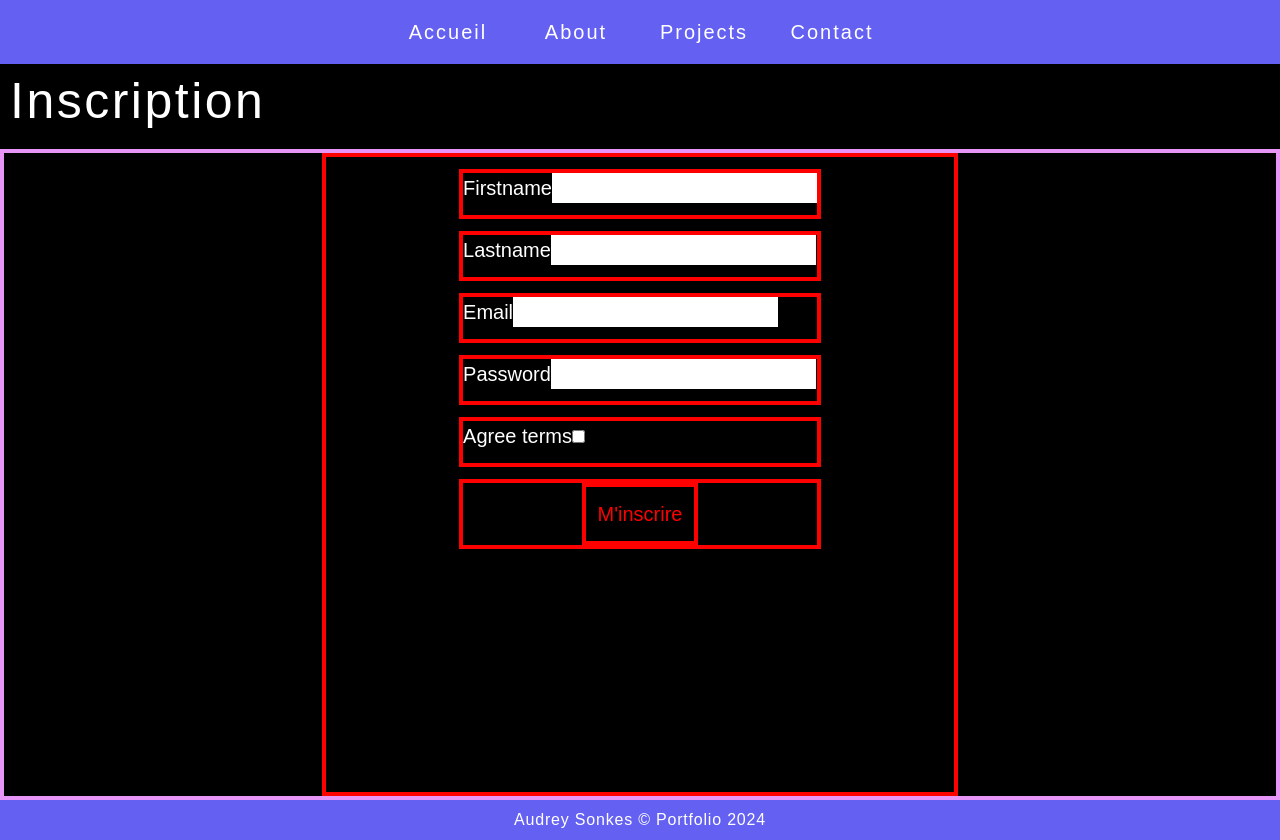
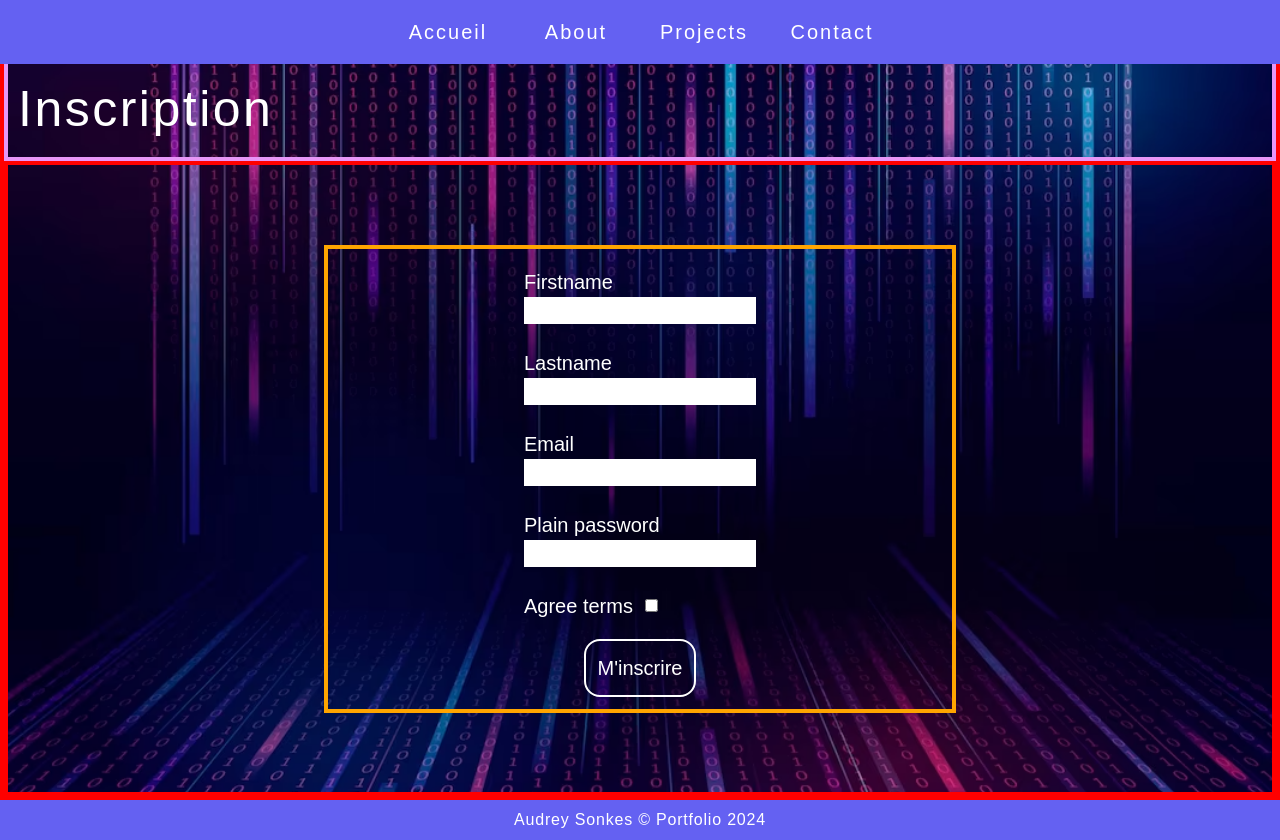
Before and after one commit to asonkes/portfolioSymfo, a Symfony app: template templates/registration/register.html.twig in a window 1280 px wide. Run offline with Twig, Linux system fonts and the light colour scheme; the template is opened without the code that fills it, so the values that code supplies are empty; form fields are guessed from the names that the template uses; style sheets or scripts are compiled from the project's sources; some libraries are stand-ins or nearby versions; some web fonts are replaced.

Commit message:
page inscription en ordre

```diff
--- a/assets/styles/index.scss
+++ b/assets/styles/index.scss
@@ -29,3 +29,9 @@
 
 /* import des fichiers liés à la session "contact" */
 @use './session/contact/contact.scss';
+
+/* import des fichiers liés à la page "connection" */
+@use './login/login.scss';
+
+/* import des fichiers liés à la page "registration" */
+@use './register/register.scss';
--- /dev/null
+++ b/assets/styles/login/login.scss
@@ -0,0 +1,6 @@
+#connection {
+    background-image: url('../../../public/images/background/flux-conception-code-binaire_53876-97406.webp');
+    background-size: cover;
+    background-position: center;
+    background-repeat: no-repeat;
+}
--- /dev/null
+++ b/assets/styles/register/register.scss
@@ -0,0 +1,14 @@
+#registration {
+    background-image: url('../../../public/images/background/flux-conception-code-binaire_53876-97406.webp');
+    background-size: cover;
+    background-position: center;
+    background-repeat: no-repeat;
+
+    .input {
+        width: 100%;
+        background-color: transparent;
+        border-bottom: 2px solid white;
+        color: #e796f7;
+        outline: none;
+    }
+}
--- a/src/Controller/RegistrationController.php
+++ b/src/Controller/RegistrationController.php
@@ -23,6 +23,7 @@ class RegistrationController extends AbstractController
         $form->handleRequest($request);
 
         if ($form->isSubmitted() && $form->isValid()) {
+
             /** @var string $plainPassword */
             $plainPassword = $form->get('plainPassword')->getData();
 
--- a/templates/registration/register.html.twig
+++ b/templates/registration/register.html.twig
@@ -4,44 +4,60 @@
 {% endblock %}
 
 {% block body %}
-	<div class="max-w-full h-full flex flex-col font-family bg-black" id="registration">
+	<div class="max-w-full h-full flex flex-col font-family border-4 border-red" id="registration">
+		<h2 class="text-white text-50 p-2.5 pt-16 tracking-wider border-4 border-rose">Inscription</h2>
 
-		<h2 class="text-white text-50 p-2.5 pt-16 tracking-wider">Inscription</h2>
-
-		<div class="w-full flex grow justify-center border-4 border-rose">
-			<div class="w-2/4 flex justify-center text-white border-4 border-red">
-
+		<div class="w-full flex grow justify-center items-center border-4 border-red">
+			<div class="w-2/4 flex justify-center border-4 border-orange">
 				{{ form_errors(registrationForm) }}
-
 				{{ form_start(registrationForm) }}
 
-				<div class="flex text-20 my-3 border-4 border-red">
-					{{ form_row(registrationForm.firstname) }}
+				<div class="my-3 p-1.5">
+					<div class="text-20 text-white">
+						{{ form_label(registrationForm.firstname) }}
+					</div>
+					<div class="text-18">
+						{{ form_widget(registrationForm.firstname) }}
+					</div>
+				</div>
+				<div class="my-3 p-1.5">
+					<div class="text-20 text-white">
+						{{ form_label(registrationForm.lastname) }}
+					</div>
+					<div class="text-18">
+						{{ form_widget(registrationForm.lastname) }}
+					</div>
+				</div>
+				<div class="my-3 p-1.5">
+					<div class="text-20 text-white">
+						{{ form_label(registrationForm.email) }}
+					</div>
+					<div class="text-18">
+						{{ form_widget(registrationForm.email) }}
+					</div>
+				</div>
+				<div class="my-3 p-1.5">
+					<div class="text-20 text-white">
+						{{ form_label(registrationForm.plainPassword) }}
+					</div>
+					<div class="text-18">
+						{{ form_widget(registrationForm.plainPassword) }}
+					</div>
+				</div>
+				<div class="flex text-white text-20 my-3">
+					<div class="text-white text-20 p-1.5">
+						{{ form_label(registrationForm.agreeTerms) }}
+					</div>
+					<div class="p-1.5 flex items-center">
+						{{ form_widget(registrationForm.agreeTerms) }}
+					</div>
 				</div>
 
-				<div class="text-20 my-3 border-4 border-red">
-					{{ form_row(registrationForm.lastname) }}
+				<div class="flex justify-center my-3">
+					<button type="submit" class="text-20 text-white p-3 border-2 border-white rounded-2xl">M'inscrire</button>
 				</div>
 
-				<div class="text-20 my-3 border-4 border-red">
-					{{ form_row(registrationForm.email) }}
-				</div>
-
-				<div class="text-20 my-3 border-4 border-red">
-					{{ form_row(registrationForm.plainPassword,
-					{label: 'Password'})
-					}}
-				</div>
-
-				<div class="text-20 my-3 border-4 border-red">
-					{{ form_row(registrationForm.agreeTerms) }}
-				</div>
-
-				<div class="flex justify-center text-20 my-3 border-4 border-red">
-					<button type="submit" class="text-red text-red p-3 border-4 border-red">M'inscrire</button>
-					{{ form_end(registrationForm) }}
-				</div>
-
+				{{ form_end(registrationForm) }}
 			</div>
 		</div>
 	</div>
--- a/templates/security/login.html.twig
+++ b/templates/security/login.html.twig
@@ -17,10 +17,10 @@
 					{% endif %}
 
 					{% if app.user %}
-						<div class="mb-3">
+						<div class="mb-3 text-white">
 							Vous êtes connecté(e) comme
 							{{ app.user.userIdentifier }},
-							<a href="{{ path('app_logout') }}">Me déconnecter</a>
+							<a class="text-white" href="{{ path('app_logout') }}">Me déconnecter</a>
 						</div>
 					{% endif %}
 
```
Also changed, not shown: src/Form/RegistrationFormType.php (+23 -14 lines).
